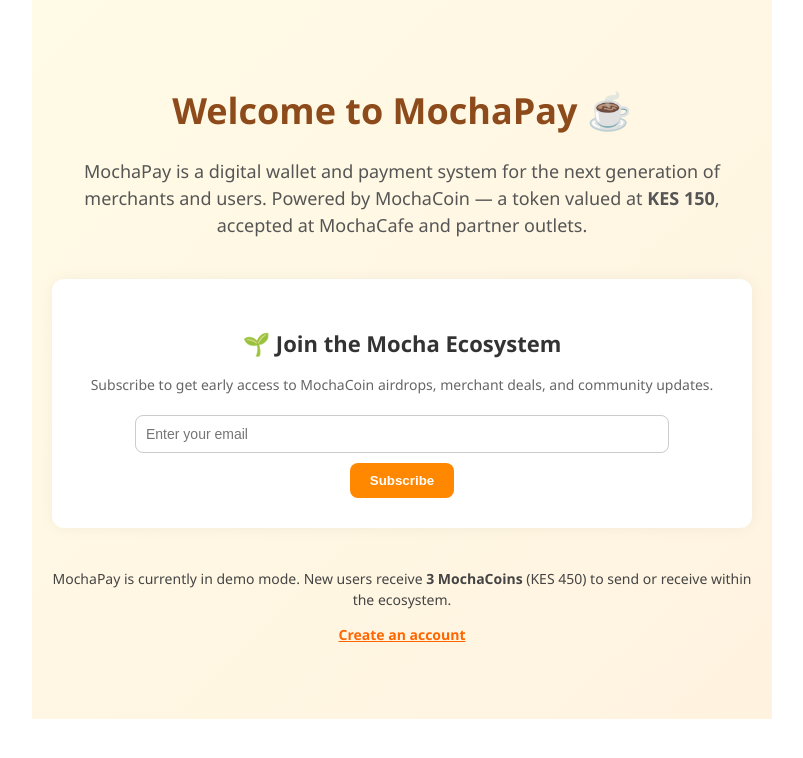
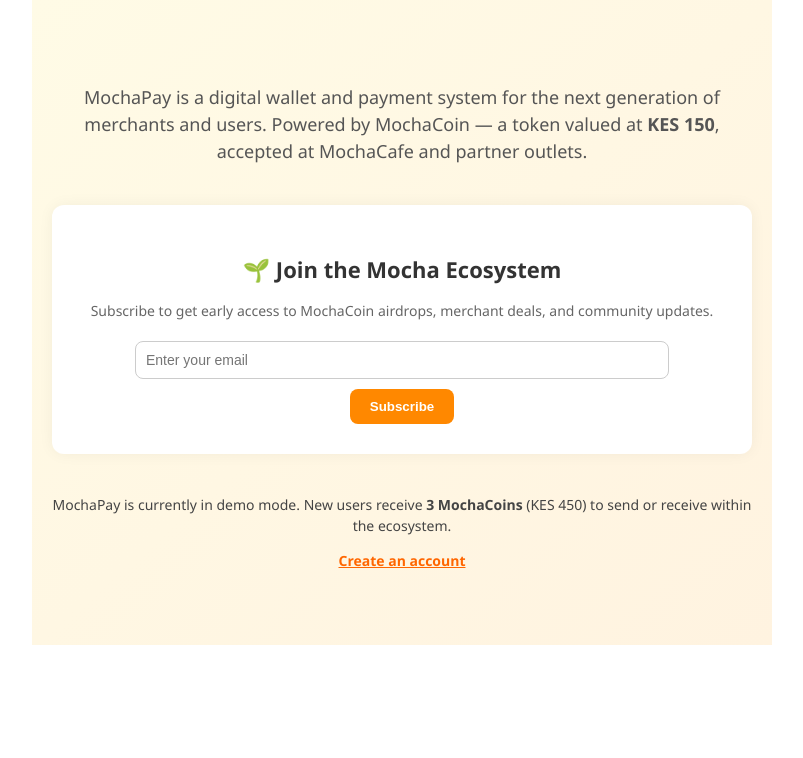
Before and after one commit to catchmeinreal-life/mochaPay-express, a React (Vite) app: page / in a window 1280 px wide. Shown: the top 758 px of the page, without its empty margins (238-1041 px from the left). Built offline with nearby package versions, Linux system fonts and the light colour scheme.

Commit message:
error getting server response: -getting html response instead of json

```diff
--- a/src/pages/Home.jsx
+++ b/src/pages/Home.jsx
@@ -1,9 +1,26 @@
 import { useState } from 'react';
+import { useEffect } from 'react';
+import { authService } from '../services/api';
 import '../styles/home.css';
 
 function Home() {
   const [email, setEmail] = useState('');
   const [subscribed, setSubscribed] = useState(false);
+  const [isLoading, setIsLoading] = useState(false);
+  const [message, setMessage] = useState('');
+
+  useEffect(() => {
+    const greetUser = async () => {
+      try {
+        const response = await authService.greetUser();
+        console.log('Welcome message:', response);
+        setMessage(response.message);
+      } catch (error) {
+        console.error('Error fetching welcome message:', error);
+      }
+    };
+    greetUser();
+  }, []);
 
   const handleSubscribe = (e) => {
     e.preventDefault();
@@ -14,7 +31,7 @@ function Home() {
 
   return (
     <div className="home-container">
-      <h1 className="home-title">Welcome to MochaPay ☕</h1>
+      <h1 className="home-title">{message}</h1>
       <p className="home-description">
         MochaPay is a digital wallet and payment system for the next generation of merchants and users.
         Powered by MochaCoin — a token valued at <strong>KES 150</strong>, accepted at MochaCafe and partner outlets.
```
